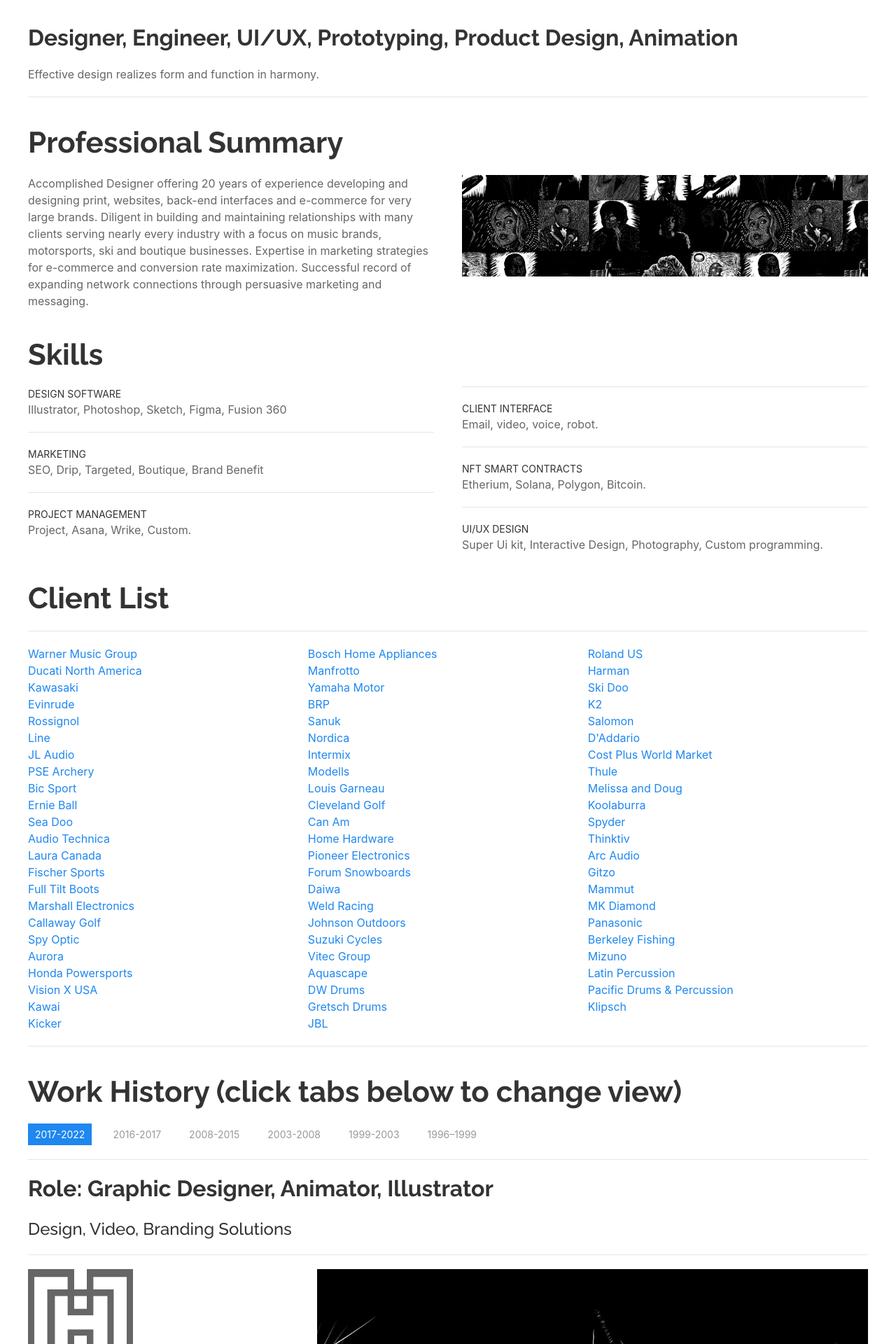
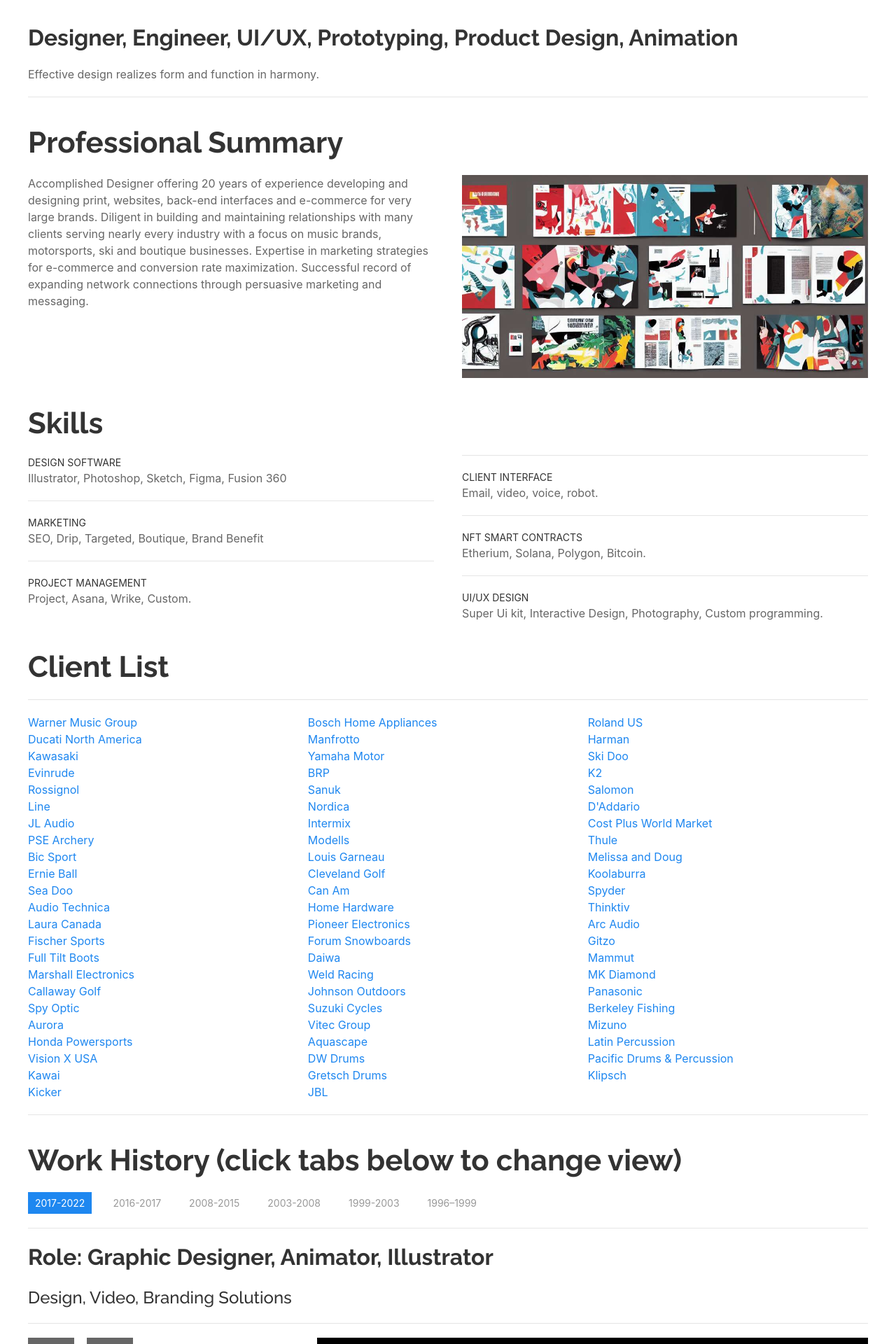
Before and after one commit to kre8t/kre8t.github.io, a Jekyll site: the page built from _pages/resume.md, in a window 1280 px wide. Shown: the part 311-2231 px from the top of the page at 70% size. Built offline with Jekyll 4.4.1, drawn with Linux system fonts in a browser that asks for light colours.

Commit message:
updated resume

```diff
--- a/_pages/resume.md
+++ b/_pages/resume.md
@@ -17,7 +17,7 @@
 Accomplished Designer offering 20 years of experience developing and designing print, websites, back-end interfaces and e-commerce for very large brands. Diligent in building and maintaining relationships with many clients serving nearly every industry with a focus on music brands, motorsports, ski and boutique businesses. Expertise in marketing strategies for e-commerce and conversion rate maximization. Successful record of expanding network connections through persuasive marketing and messaging.
 </div>
 <div class="uk-width-1-2@m">
-<img class="uk-width-1-1" src="{{ "/assets/img/resume-preview.jpg" | relative_url }}" width="800" height="200">
+<img class="uk-width-1-1" src="{{ "/assets/img/illustrations-by-isaac-horton.jpg" | relative_url }}" width="1024" height="512">
 </div></div>
 
 # Skills
```
Also changed, not shown: assets/img/illustrations-by-isaac-horton.jpg (added).
